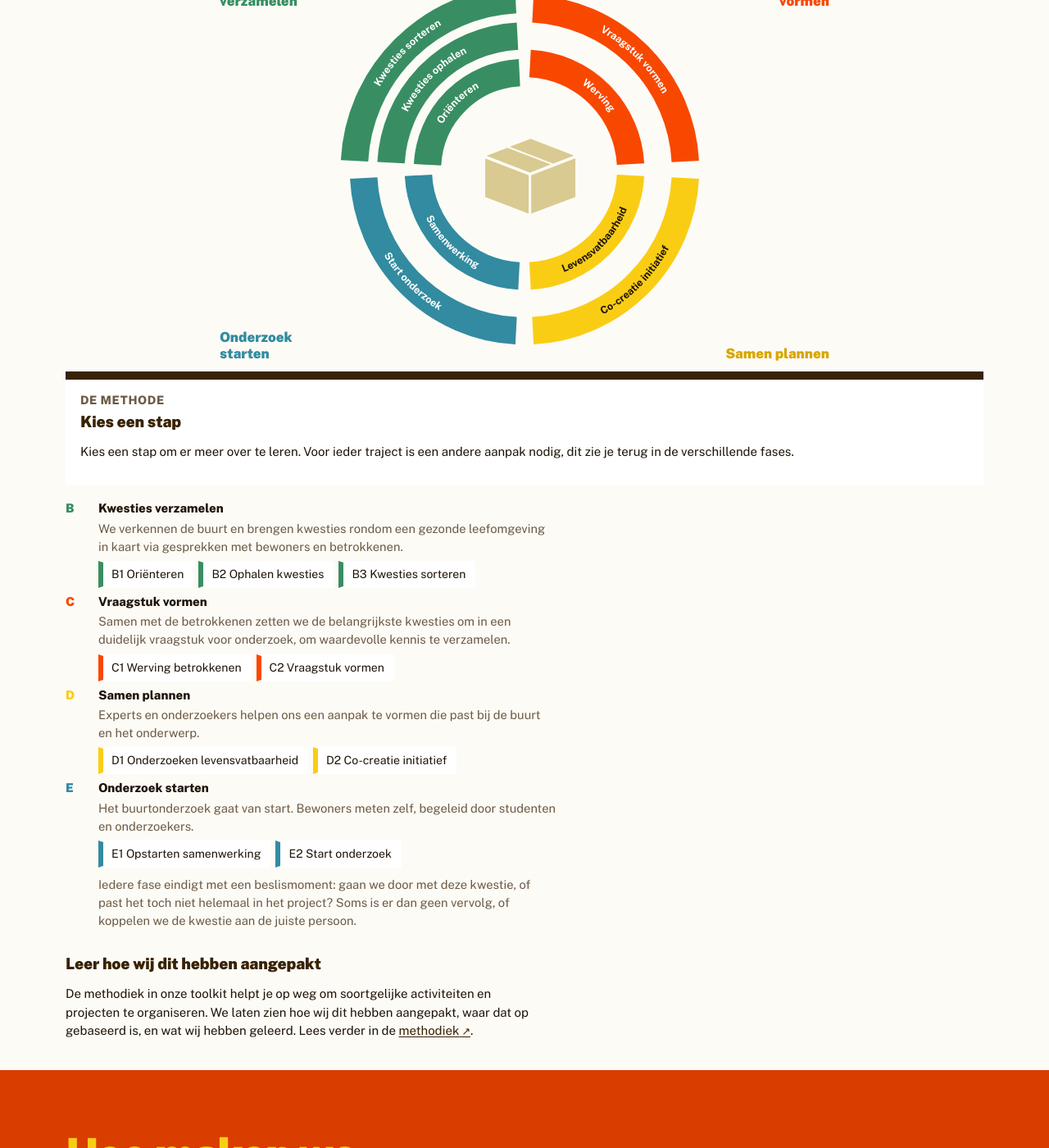
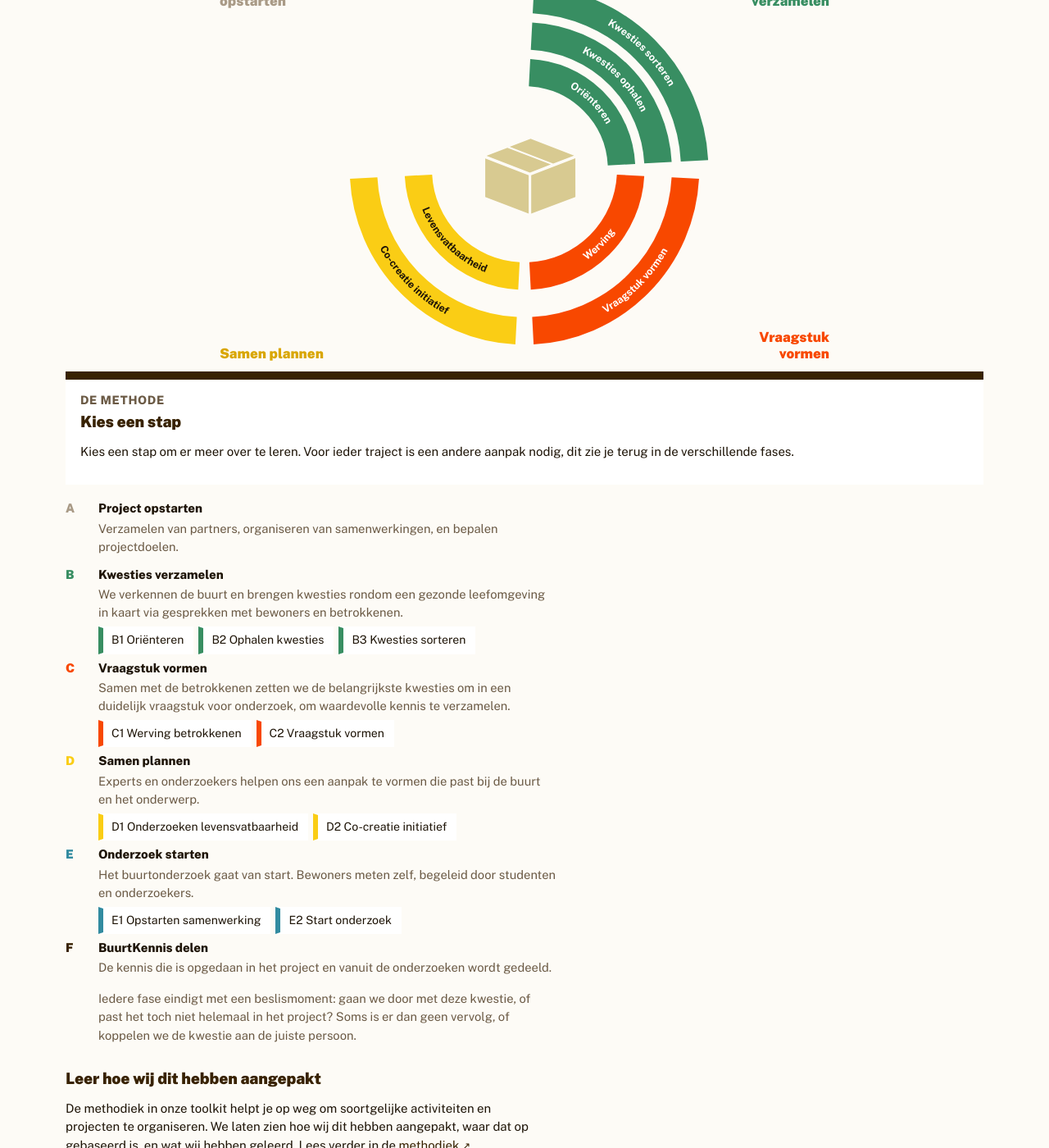
Before and after one commit to CitizenScienceLab/buurtkennis, a Jekyll site: the page built from methode/index.html, in a window 1280 px wide and 1400 px high, scrolled down 401 px. Shown: the whole window at 82% size. Built offline with Jekyll 4.4.1, drawn with Linux system fonts in a browser that asks for light colours; some web fonts are replaced.

Commit message:
Update _data/methode.yml (via Pages CMS)

```diff
--- a/_data/methode.yml
+++ b/_data/methode.yml
@@ -30,7 +30,7 @@
     naam: Project opstarten
     beschrijving: Verzamelen van partners, organiseren van samenwerkingen, en
       bepalen projectdoelen.
-    zichtbaar: false
+    zichtbaar: true
     kleur: "#D3DDEE"
     kleur_donker: "#33496F"
   - code: B
@@ -151,9 +151,9 @@
             nodig naar een goede landingsplek voor het project.
   - code: F
     naam: BuurtKennis delen
-    beschrijving: De kennis die is opgedaan tijdens het project en door de
-      onderzoeken wordt gedeeld.
-    zichtbaar: false
+    beschrijving: De kennis die is opgedaan in het project en vanuit de onderzoeken
+      wordt gedeeld.
+    zichtbaar: true
     kleur: "#23244C"
     kleur_donker: "#D6E2F8"
 afslagen:
```
